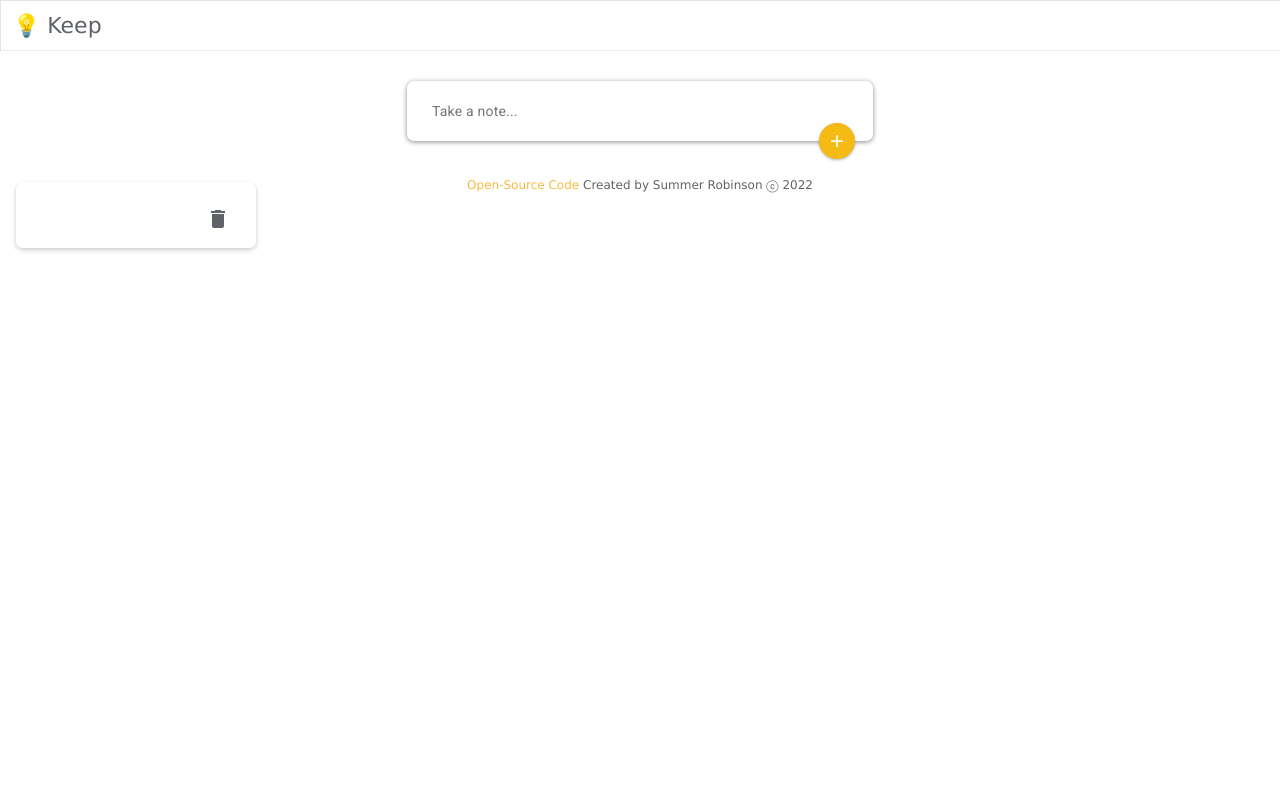
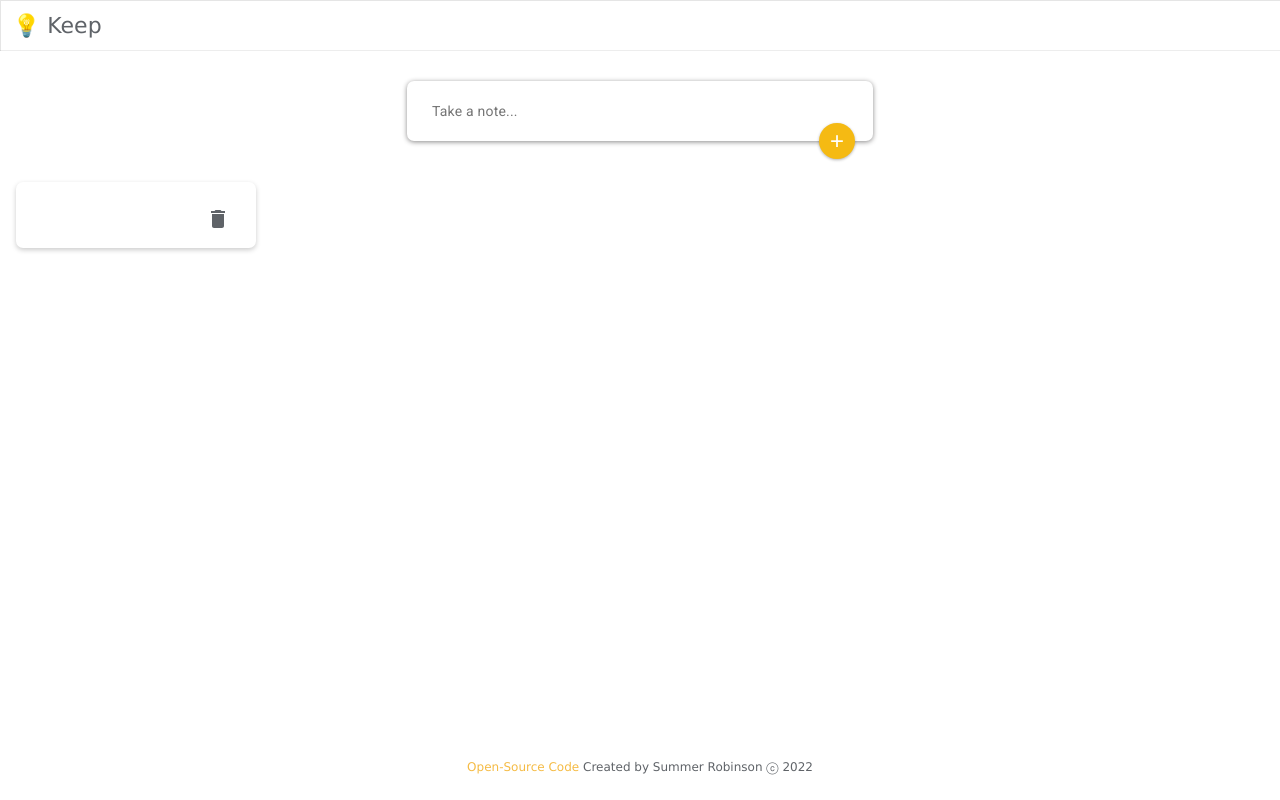
Before and after one commit to SummerinTech/keeper-app-react, a React (Create React App) app: page / in a window 1280 px wide. Built offline with nearby package versions, Linux system fonts and the light colour scheme.

Commit message:
resize footer component

```diff
--- a/src/App.css
+++ b/src/App.css
@@ -122,7 +122,6 @@ form button {
 	font-size: 12px;
 	color: var(--gray-color);
 	padding: 1%;
-	position: relative;
 }
 
 .Footer footer {
@@ -130,6 +129,7 @@ form button {
 	left: 0;
 	bottom: 0;
 	right: 0;
+	padding: 2%;
 }
 
 .Footer a {
```
